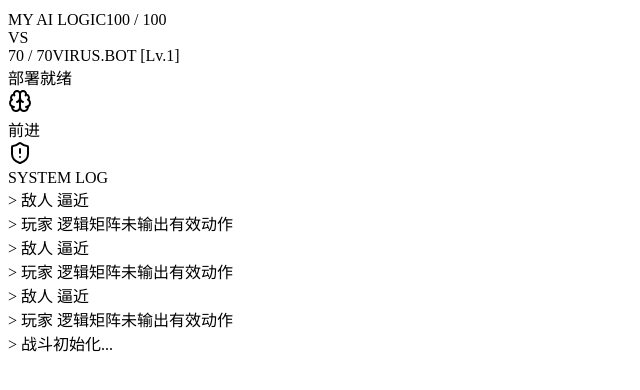
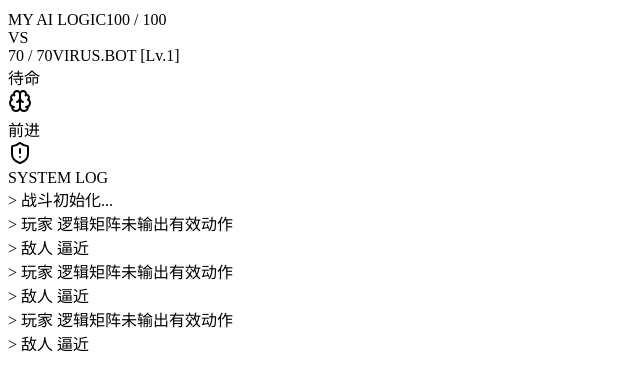
Before and after one commit to onovich/LogicMatrix, a React (Vite) app: page / in a window 1280 px wide. Both pictures are taken after a click on the button "部署出战". Shown: the part 198-588 px from the top of the page, without its empty margins (0-640 px from the left). Built offline with nearby package versions, Linux system fonts and the light colour scheme; the HTML template or start-up script is replaced by a standard one.

Commit message:
Fix battle state sync and comparator semantics

```diff
--- a/src/data/nodeTypes.js
+++ b/src/data/nodeTypes.js
@@ -3,8 +3,8 @@ export const NODE_TYPES = {
   PlayerHP: { id: 'PlayerHP', name: '自身血量', type: 'sensor', inputs: [], outputs: ['val'], cost: 10, color: 'bg-blue-600' },
   EnemyHP: { id: 'EnemyHP', name: '敌人血量', type: 'sensor', inputs: [], outputs: ['val'], cost: 10, color: 'bg-blue-600' },
   Constant: { id: 'Constant', name: '常数', type: 'value', inputs: [], outputs: ['val'], cost: 5, color: 'bg-gray-600', hasInput: true },
-  GreaterThan: { id: 'GreaterThan', name: '大于 (A>B)', type: 'logic', inputs: ['A', 'B'], outputs: ['out'], cost: 10, color: 'bg-purple-600' },
-  LessThan: { id: 'LessThan', name: '小于 (A<B)', type: 'logic', inputs: ['A', 'B'], outputs: ['out'], cost: 10, color: 'bg-purple-600' },
+  GreaterThan: { id: 'GreaterThan', name: '大于等于 (A>=B)', type: 'logic', inputs: ['A', 'B'], outputs: ['out'], cost: 10, color: 'bg-purple-600' },
+  LessThan: { id: 'LessThan', name: '小于等于 (A<=B)', type: 'logic', inputs: ['A', 'B'], outputs: ['out'], cost: 10, color: 'bg-purple-600' },
   Equals: { id: 'Equals', name: '等于 (A=B)', type: 'logic', inputs: ['A', 'B'], outputs: ['out'], cost: 10, color: 'bg-purple-600' },
   And: { id: 'And', name: '且 (A&B)', type: 'logic', inputs: ['A', 'B'], outputs: ['out'], cost: 15, color: 'bg-indigo-600' },
   Or: { id: 'Or', name: '或 (A|B)', type: 'logic', inputs: ['A', 'B'], outputs: ['out'], cost: 15, color: 'bg-indigo-600' },
--- a/src/logic/engine/battleEngine.js
+++ b/src/logic/engine/battleEngine.js
@@ -38,7 +38,7 @@ export function stepBattle({ player, enemy, level, evaluatePlayerAction }) {
     nextPlayer.actionLog = '攻击!';
     if (Math.abs(nextPlayer.pos - nextEnemy.pos) <= 1) {
       const damage = 15;
-      nextEnemy.hp -= damage;
+      nextEnemy.hp = Math.max(0, nextEnemy.hp - damage);
       logs.push(`玩家 攻击! 造成 ${damage} 伤害`);
     } else {
       logs.push('玩家 攻击挥空...');
@@ -76,7 +76,7 @@ export function stepBattle({ player, enemy, level, evaluatePlayerAction }) {
     nextEnemy.actionLog = '攻击!';
     if (Math.abs(nextPlayer.pos - nextEnemy.pos) <= 1) {
       const damage = 10 + Math.floor(level * 2);
-      nextPlayer.hp -= damage;
+      nextPlayer.hp = Math.max(0, nextPlayer.hp - damage);
       logs.push(`敌人 攻击! 造成 ${damage} 伤害`);
     } else {
       logs.push('敌人 攻击挥空...');
--- a/src/logic/engine/graph.js
+++ b/src/logic/engine/graph.js
@@ -48,9 +48,9 @@ export function evaluateGraph(nodes, connections, battleState) {
       case 'EnemyHP':
         return battleState.enemy.hp;
       case 'GreaterThan':
-        return getInputValue(sourceNode.id, 'A', new Set(visited)) > getInputValue(sourceNode.id, 'B', new Set(visited)) ? 1 : 0;
+        return getInputValue(sourceNode.id, 'A', new Set(visited)) >= getInputValue(sourceNode.id, 'B', new Set(visited)) ? 1 : 0;
       case 'LessThan':
-        return getInputValue(sourceNode.id, 'A', new Set(visited)) < getInputValue(sourceNode.id, 'B', new Set(visited)) ? 1 : 0;
+        return getInputValue(sourceNode.id, 'A', new Set(visited)) <= getInputValue(sourceNode.id, 'B', new Set(visited)) ? 1 : 0;
       case 'Equals':
         return getInputValue(sourceNode.id, 'A', new Set(visited)) === getInputValue(sourceNode.id, 'B', new Set(visited)) ? 1 : 0;
       case 'And':
--- a/src/logic/hooks/useBattleSimulation.js
+++ b/src/logic/hooks/useBattleSimulation.js
@@ -4,71 +4,77 @@ import { stepBattle } from '../engine/battleEngine';
 import { evaluateGraph } from '../engine/graph';
 
 export function useBattleSimulation({ nodes, connections, level, onEnd }) {
-  const [player, setPlayer] = useState(PLAYER_START);
-  const [enemy, setEnemy] = useState(() => createEnemyState(level));
-  const [tickCount, setTickCount] = useState(0);
-  const [isOver, setIsOver] = useState(false);
-  const [logs, setLogs] = useState(['战斗初始化...']);
+  const [battleState, setBattleState] = useState(() => ({
+    player: PLAYER_START,
+    enemy: createEnemyState(level),
+    tickCount: 0,
+    isOver: false,
+    logs: ['战斗初始化...'],
+  }));
 
   const evaluatePlayerAction = useMemo(() => {
     return (battleState) => evaluateGraph(nodes, connections, battleState);
   }, [nodes, connections]);
 
   useEffect(() => {
-    setPlayer(PLAYER_START);
-    setEnemy(createEnemyState(level));
-    setTickCount(0);
-    setIsOver(false);
-    setLogs(['战斗初始化...']);
+    setBattleState({
+      player: PLAYER_START,
+      enemy: createEnemyState(level),
+      tickCount: 0,
+      isOver: false,
+      logs: ['战斗初始化...'],
+    });
   }, [level, nodes, connections]);
 
   useEffect(() => {
-    if (isOver) {
+    if (battleState.isOver) {
       return undefined;
     }
 
     const timer = window.setInterval(() => {
-      setTickCount((value) => value + 1);
+      setBattleState((currentState) => {
+        if (currentState.isOver) {
+          return currentState;
+        }
 
-      setPlayer((currentPlayer) => {
-        let nextPlayerSnapshot = currentPlayer;
-
-        setEnemy((currentEnemy) => {
         const result = stepBattle({
-            player: currentPlayer,
-            enemy: currentEnemy,
+          player: currentState.player,
+          enemy: currentState.enemy,
           level,
           evaluatePlayerAction,
         });
 
-          nextPlayerSnapshot = result.player;
+        const nextLogs = result.outcome === 'win'
+          ? [...currentState.logs, ...result.logs, '敌人已被摧毁，战斗胜利！'].slice(-15)
+          : result.outcome === 'lose'
+            ? [...currentState.logs, ...result.logs, '核心被摧毁，战斗失败！'].slice(-15)
+            : result.logs.length > 0
+              ? [...currentState.logs, ...result.logs].slice(-15)
+              : currentState.logs;
 
         if (result.outcome === 'win') {
-            setLogs((previous) => ['敌人已被摧毁，战斗胜利！', ...result.logs, ...previous].slice(0, 10));
-            setIsOver(true);
           window.setTimeout(() => onEnd(true), 2000);
         } else if (result.outcome === 'lose') {
-            setLogs((previous) => ['核心被摧毁，战斗失败！', ...result.logs, ...previous].slice(0, 10));
-            setIsOver(true);
           window.setTimeout(() => onEnd(false), 2000);
-          } else if (result.logs.length > 0) {
-            setLogs((previous) => [...result.logs.slice().reverse(), ...previous].slice(0, 15));
         }
 
-          return result.enemy;
-        });
-
-        return nextPlayerSnapshot;
+        return {
+          player: result.player,
+          enemy: result.enemy,
+          tickCount: currentState.tickCount + 1,
+          isOver: result.outcome !== 'ongoing',
+          logs: nextLogs,
+        };
       });
     }, BATTLE_TICK_MS);
 
     return () => window.clearInterval(timer);
-  }, [evaluatePlayerAction, isOver, level, onEnd]);
+  }, [battleState.isOver, evaluatePlayerAction, level, onEnd]);
 
   return {
-    player,
-    enemy,
-    tickCount,
-    logs,
+    player: battleState.player,
+    enemy: battleState.enemy,
+    tickCount: battleState.tickCount,
+    logs: battleState.logs,
   };
 }
--- a/src/view/screens/BattleScreen.jsx
+++ b/src/view/screens/BattleScreen.jsx
@@ -1,9 +1,22 @@
 import { Brain, Crosshair, ShieldAlert } from 'lucide-react';
+import { useEffect, useMemo, useRef } from 'react';
 import { ARENA_SIZE } from '../../data/nodeTypes';
 import { useBattleSimulation } from '../../logic/hooks/useBattleSimulation';
 
 export default function BattleScreen({ nodes, connections, level, onEnd }) {
   const { player, enemy, tickCount, logs } = useBattleSimulation({ nodes, connections, level, onEnd });
+  const logContainerRef = useRef(null);
+  const orderedLogs = useMemo(() => logs.slice(), [logs]);
+
+  useEffect(() => {
+    const container = logContainerRef.current;
+
+    if (!container) {
+      return;
+    }
+
+    container.scrollTop = container.scrollHeight;
+  }, [orderedLogs]);
 
   const arena = Array.from({ length: ARENA_SIZE }, (_, index) => {
     const isPlayer = player.pos === index;
@@ -71,11 +84,11 @@ export default function BattleScreen({ nodes, connections, level, onEnd }) {
 
       <div className="relative mt-16 h-48 w-full max-w-2xl overflow-hidden rounded-lg border border-slate-800 bg-slate-950 p-4 shadow-inner">
         <div className="absolute left-4 top-2 text-xs font-bold uppercase text-slate-600">SYSTEM LOG</div>
-        <div className="mt-4 flex flex-col gap-1">
-          {logs.map((log, index) => (
+        <div ref={logContainerRef} className="custom-scrollbar mt-4 flex h-full flex-col gap-1 overflow-y-auto pr-2">
+          {orderedLogs.map((log, index) => (
             <div
               key={`${log}-${index}`}
-              className={`font-mono text-sm transition-all ${index === 0 ? 'text-indigo-300 opacity-100' : 'text-slate-500 opacity-70'}`}
+              className={`font-mono text-sm transition-all ${index === orderedLogs.length - 1 ? 'text-indigo-300 opacity-100' : 'text-slate-500 opacity-70'}`}
             >
               {'>'} {log}
             </div>
```
Lines whose indentation alone changed are shown as unchanged.
